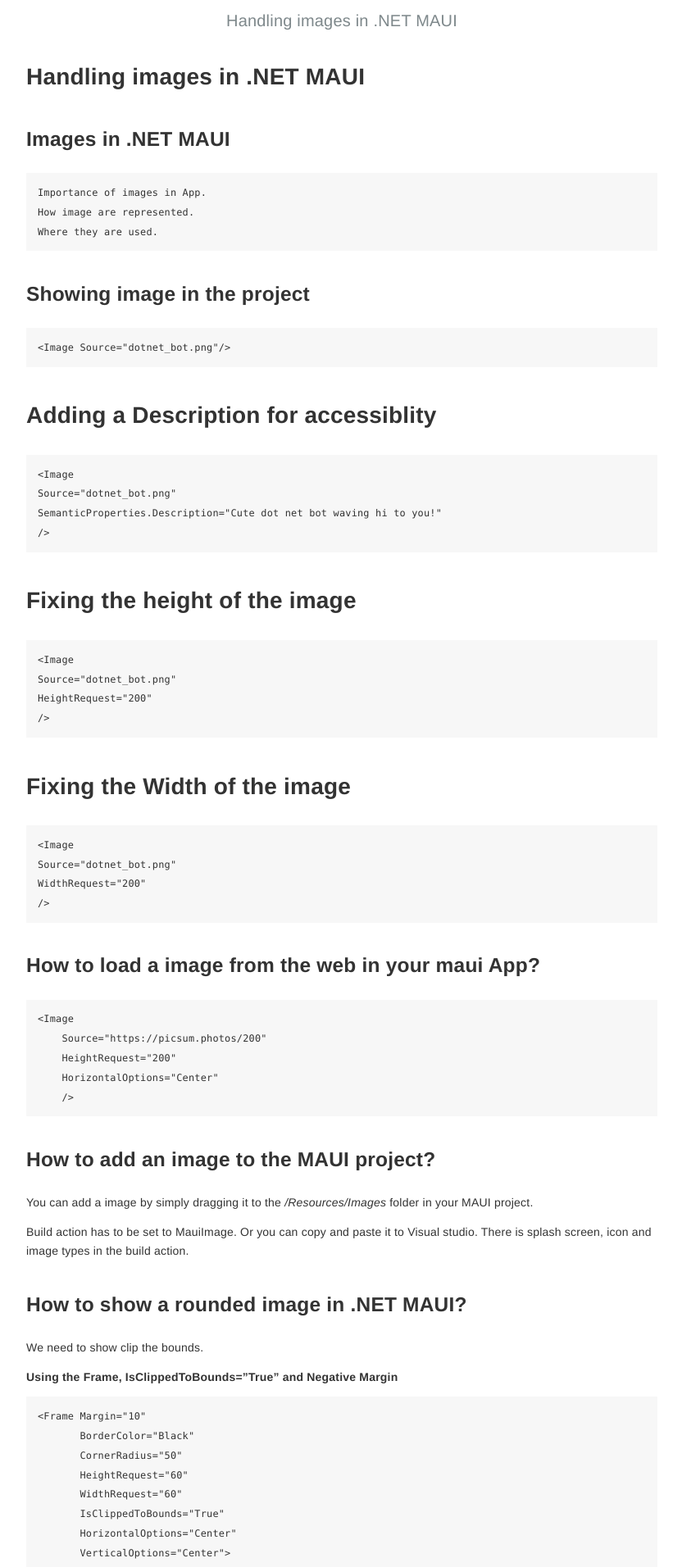
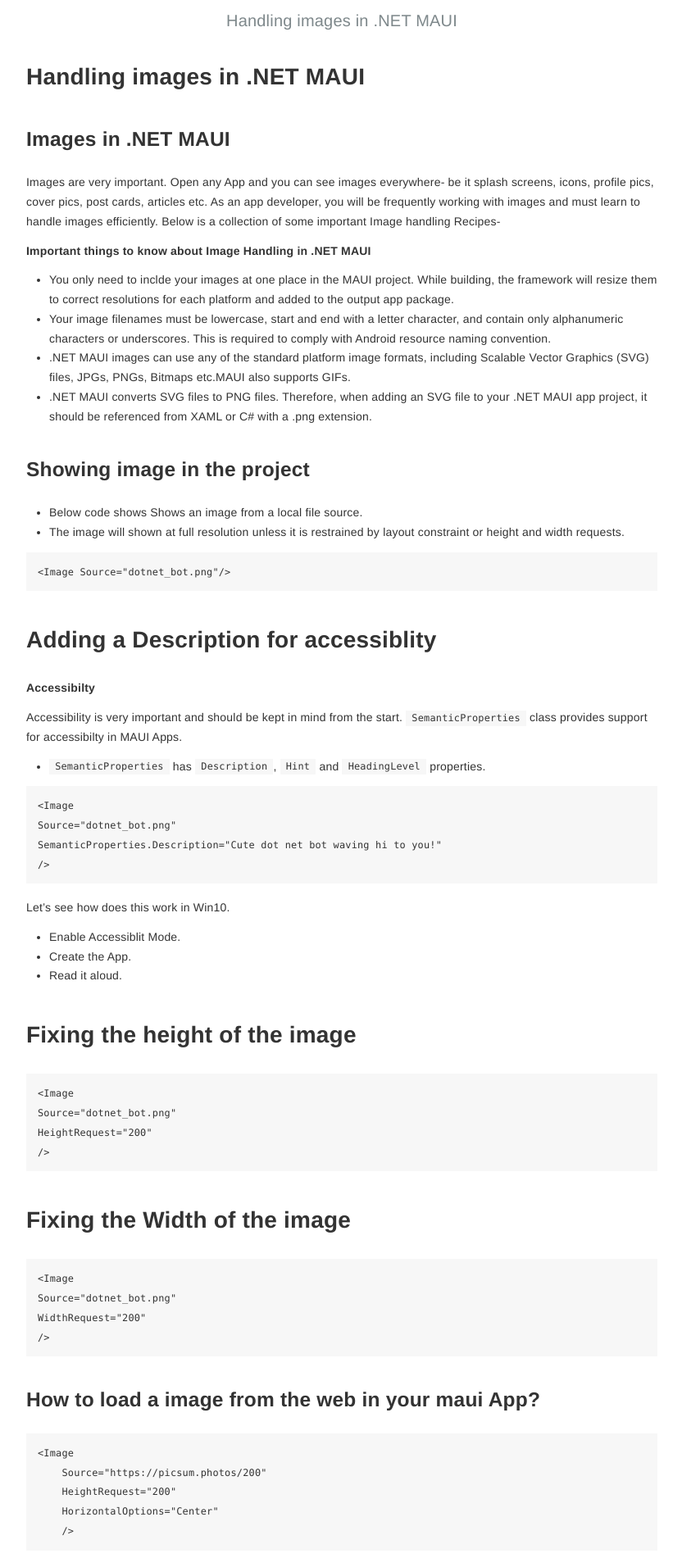
Before and after one commit to siddharthsingh89/maui-recipes, a Jekyll site: the page built from _posts/chapter-02-images/2022-06-20-maui-images.md, in a window 1280 px wide. Shown: the top 1912 px of the page at 82% size, without its empty margins (223-1055 px from the left). Built offline with Jekyll 4.4.1, drawn with Linux system fonts in a browser that asks for light colours; some of the changed text lies outside the part shown.

Commit message:
Update 2022-06-20-maui-images.md

````diff
--- a/_posts/chapter-02-images/2022-06-20-maui-images.md
+++ b/_posts/chapter-02-images/2022-06-20-maui-images.md
@@ -7,16 +7,28 @@ layout: post
 ---
 
 ## Images in .NET MAUI
-    Importance of images in App.
-    How image are represented.
-    Where they are used.
+Images are very important. Open any App and you can see images everywhere- be it splash screens, icons, profile pics, cover pics, post cards, articles etc. As an app developer, you will be frequently working with images and must learn to handle images efficiently. Below is a collection of some important Image handling Recipes-
+
+**Important things to know about Image Handling in .NET MAUI**
+* You only need to inclde your images at one place in the MAUI project. While building, the framework will resize them to correct resolutions for each platform and added to the output app package.
+* Your image filenames must be lowercase, start and end with a letter character, and contain only alphanumeric characters or underscores. This is required to comply with Android resource naming convention.
+* .NET MAUI images can use any of the standard platform image formats, including Scalable Vector Graphics (SVG) files, JPGs, PNGs, Bitmaps etc.MAUI also supports GIFs.
+* .NET MAUI converts SVG files to PNG files. Therefore, when adding an SVG file to your .NET MAUI app project, it should be referenced from XAML or C# with a .png extension.
 
 
 ## Showing image in the project
+* Below code shows Shows an image from a local file source.
+* The image will shown at full resolution unless it is restrained by layout constraint or height and width requests.
+
 ```
 <Image Source="dotnet_bot.png"/>
 ```
+
 # Adding a Description for accessiblity
+**Accessibilty**
+
+Accessibility is very important and should be kept in mind from the start. ```SemanticProperties``` class provides support for accessibilty in MAUI Apps.
+* ```SemanticProperties```  has ```Description```, ```Hint``` and ```HeadingLevel``` properties.
 
 ```
 <Image
@@ -24,6 +36,12 @@ Source="dotnet_bot.png"
 SemanticProperties.Description="Cute dot net bot waving hi to you!"
 />
 ```
+
+Let's see how does this work in Win10.
+* Enable Accessiblit Mode.
+* Create the App.
+* Read it aloud.
+
 
 # Fixing the height of the image
 ```
````
